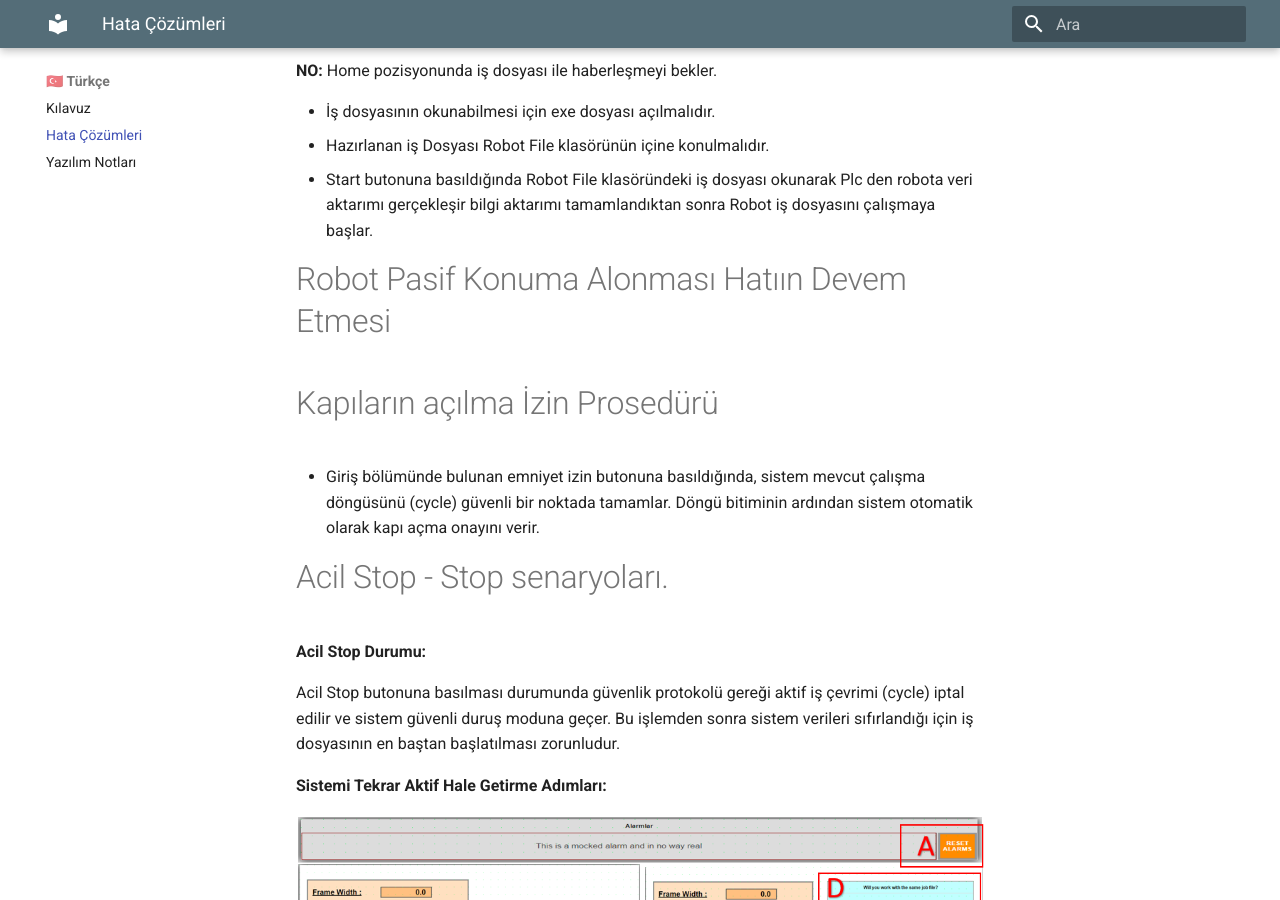
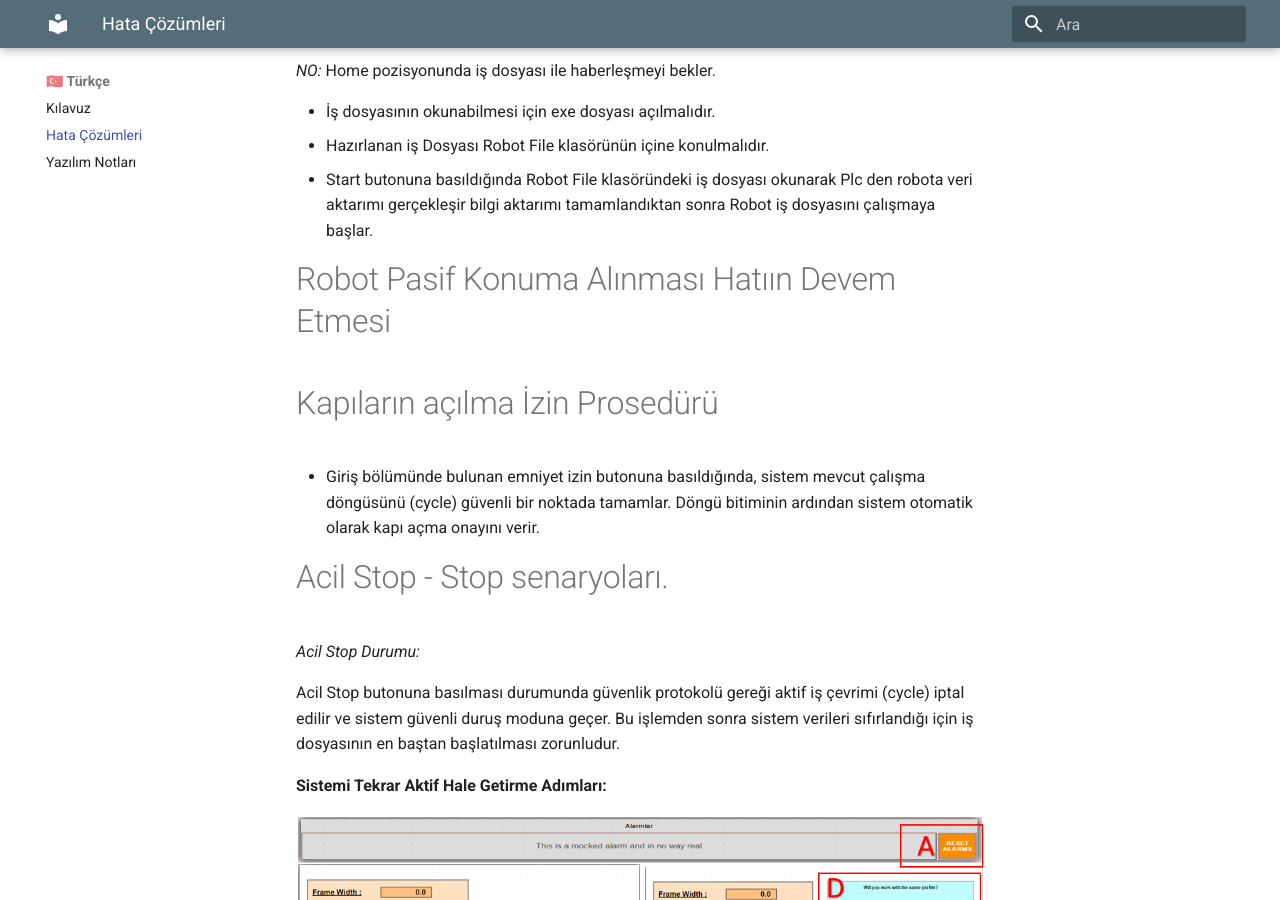
Before and after one commit to hm-info/rg830robot, an MkDocs documentation site: the page built from docs/operationGuide.md, in a window 1280 px wide and 900 px high, scrolled down 791 px. Built offline with MkDocs 1.6.1 and Material for MkDocs 9.7.7, drawn with Linux system fonts in a browser that asks for light colours; some of the changed text lies outside the part shown.

Commit message:
Update operationGuide.md

```diff
--- a/docs/operationGuide.md
+++ b/docs/operationGuide.md
@@ -4,15 +4,15 @@
 
 ![RG830](_media/o_GripperFree.png)
 
-**YES:** Elinde olan kalıbı kendi numarasındaki yere bırakarak tekrar home pozisyonuna döner ve iş dosyası ile haberleşmeyi bekler.
+*YES:* Elinde olan kalıbı kendi numarasındaki yere bırakarak tekrar home pozisyonuna döner ve iş dosyası ile haberleşmeyi bekler.
 
-**NO:**  Home pozisyonunda iş dosyası ile haberleşmeyi bekler.
+*NO:*  Home pozisyonunda iş dosyası ile haberleşmeyi bekler.
 
 - İş dosyasının okunabilmesi için exe dosyası açılmalıdır.
 - Hazırlanan iş Dosyası Robot File klasörünün içine konulmalıdır.
 - Start butonuna basıldığında Robot File klasöründeki iş dosyası okunarak Plc den robota veri aktarımı gerçekleşir bilgi aktarımı tamamlandıktan sonra Robot iş dosyasını çalışmaya başlar.
 
-# Robot Pasif Konuma Alonması Hatıın Devem Etmesi
+# Robot Pasif Konuma Alınması Hatıın Devem Etmesi
 
 # Kapıların açılma İzin Prosedürü
 
@@ -20,7 +20,7 @@
 
 # Acil Stop - Stop senaryoları.
 
-**Acil Stop Durumu:**
+*Acil Stop Durumu:*
 
 Acil Stop butonuna basılması durumunda güvenlik protokolü gereği aktif iş çevrimi (cycle) iptal edilir ve sistem güvenli duruş moduna geçer. Bu işlemden sonra sistem verileri sıfırlandığı için iş dosyasının en baştan başlatılması zorunludur.
 
@@ -29,24 +29,24 @@
 ![RG830](_media/o_AlarmRstButon.png)
 
 - Basılı olan Acil Stop butonu serbest bırakılır.
-- **A:** Operatör panelinden Alarmlar (Reset) temizlenir.
-- **B:** Reset e basılır . Robot Po to Main yapar arkasından **C** soru paneli açılır
-- **C:** Gripper üzerinde kalıp var,yok sorgusu yapılır. Daha sonrasında **D** soru paneli açılır
-- **D:** Acilden sonra aynı iş dosyası ile mi yoksa farklı bir iş dosyası ile mi çalışacağına dair soru paneli açılır.
+- *A:* Operatör panelinden Alarmlar (Reset) temizlenir.
+- *B:* Reset e basılır . Robot Po to Main yapar arkasından **C** soru paneli açılır
+- *C:* Gripper üzerinde kalıp var,yok sorgusu yapılır. Daha sonrasında **D** soru paneli açılır
+- *D:* Acilden sonra aynı iş dosyası ile mi yoksa farklı bir iş dosyası ile mi çalışacağına dair soru paneli açılır.
 
-  **YES:** Hafızadaki iş dosyası ile devam eder.
+  *YES:* Hafızadaki iş dosyası ile devam eder.
 
-  **NO:**  Farklı iş dosyasının yüklenmesini bekler. Belli bir süre iş dosyasını okuyamazsa, dosya okuyamadığına dair hata mesajı verir.
+  *NO:*  Farklı iş dosyasının yüklenmesini bekler. Belli bir süre iş dosyasını okuyamazsa, dosya okuyamadığına dair hata mesajı verir.
 
-  **Stop Durumu:**
+  *Stop Durumu:*
 
-Sistemde **E (Stop Butonu)**'na basıldığında, PLC ve robot koordineli bir "bekleme moduna" geçer. Bu sürecin teknik işleyişi şu şekildedir:
+Sistemde *E (Stop Butonu)*'na basıldığında, PLC ve robot koordineli bir "bekleme moduna" geçer. Bu sürecin teknik işleyişi şu şekildedir:
 
- - **PLC**, stop sinyali alındığında, mevcut çalışma adımını (state) dondurarak sistemi "Stop State" moduna alır.
+ - *PLC*, stop sinyali alındığında, mevcut çalışma adımını (state) dondurarak sistemi "Stop State" moduna alır.
 
- - **Robot**, stop sinyali geldiği anda hareketi kesmek yerine, işlem bütünlüğünü korumak adına bir sonraki beklemeli sinyal adımına (checkpoint) kadar çalışmaya devam eder.Robot ilgili adıma ulaştığında durur ve PLC’den gelecek olan "durum bitini" beklemeye başlar.
+ - *Robot*, stop sinyali geldiği anda hareketi kesmek yerine, işlem bütünlüğünü korumak adına bir sonraki beklemeli sinyal adımına (checkpoint) kadar çalışmaya devam eder.Robot ilgili adıma ulaştığında durur ve PLC’den gelecek olan "durum bitini" beklemeye başlar.
 
- - **Sistemi Yeniden Başlatma :** Operatör tarafından **F (Start Butonu)**'na basıldığında, PLC ilgili durum bitini aktif ederek sistemi kaldığı adım üzerinden tekrar normal çalışma döngüsüne yönlendirir.
+ - *Sistemi Yeniden Başlatma :* Operatör tarafından **F (Start Butonu)**'na basıldığında, PLC ilgili durum bitini aktif ederek sistemi kaldığı adım üzerinden tekrar normal çalışma döngüsüne yönlendirir.
 
 # Hat ile çalışacağı zaman, hattan çerçeve ne zaman gelecek, Hattaki çerçeve ile gelen çerçeve aynı mı
 
@@ -68,13 +68,13 @@
 
 - Takım kontrol noktasına ulaştığı halde siviçten doğrulama sinyali alınamazsa, robot otomatik olarak hareketi durdurur. Güvenli bir bekleme pozisyonuna (kontrol noktasının üst kısmı) geçerek operatör panelinde durum alarmını aktif hale getirir.
 
-**Müdahale ve Arıza Giderme:**
+*Müdahale ve Arıza Giderme:*
 
-- **Takım Hasarı:** Eğer delme ucu fiziksel olarak zarar görmüş veya kırılmışsa, yeni bir takım ucu ile değiştirilmelidir.
+- *Takım Hasarı:* Eğer delme ucu fiziksel olarak zarar görmüş veya kırılmışsa, yeni bir takım ucu ile değiştirilmelidir.
 
 - **Sensör Kontrolü:** Takım ucunda bir sorun gözlemlenmiyorsa, ilgili kontrol sensörünün (switch) işlevselliği ve kablo bağlantıları kontrol edilmelidir.
 
-- **Sistemi Tekrar Devreye Alma:** Gerekli fiziksel düzeltmeler yapıldıktan ve arıza kaynağı giderildikten sonra, operatör paneli üzerinden **Start Butonuna (F)** basılarak işlem döngüsü kaldığı yerden devam ettirilir.
+- *Sistemi Tekrar Devreye Alma:* Gerekli fiziksel düzeltmeler yapıldıktan ve arıza kaynağı giderildikten sonra, operatör paneli üzerinden **Start Butonuna (F)** basılarak işlem döngüsü kaldığı yerden devam ettirilir.
 
 # Accessory Not Ok Alarm Durumu
 
@@ -82,43 +82,43 @@
 
 Robot tarafından kontrol noktasına getirilen aksesuarın sensör tarafından algılanmaması durumunda sistem "AccessoryNotOk" alarmı üretir; robot, operatör müdahalesine imkan tanımak için kontrol noktasından bir miktar yükselerek bekleme moduna geçer. Bu durumda izlenmesi gereken çözüm yolları aşağıda belirtilmiştir:
 
-**Manuel Müdahale ile Devam Etme**
+*Manuel Müdahale ile Devam Etme*
 
 - Eğer aksesuar magazinden çıkmış fakat kalıp tarafından tam alınamadığı için magazin üzerinde kalmışsa:
 
-Operatör, emniyet kapısını açarak (sistem Acil Stop moduna geçecektir) hattın içerisine girer. Magazindeki aksesuarı alarak, geliş yönüne dikkat ederek el ile manuel olarak kalıba yerleştirir.Hattan çıkıp emniyet kapısını kapattıktan sonra sistemi resetleyip panel üzerinden *F (Start Buton)*'una basarak süreci kaldığı yerden devam ettirir.
+Operatör, emniyet kapısını açarak (sistem Acil Stop moduna geçecektir) hattın içerisine girer. Magazindeki aksesuarı alarak, geliş yönüne dikkat ederek el ile manuel olarak kalıba yerleştirir.Hattan çıkıp emniyet kapısını kapattıktan sonra sistemi resetleyip panel üzerinden **F (Start Buton)**'una basarak süreci kaldığı yerden devam ettirir.
 
-**Alma İşleminin Tekrarlanması (Aksesuar Magazindeyse)**
+*Alma İşleminin Tekrarlanması (Aksesuar Magazindeyse)*
 
 - Eğer aksesuar magazinde kalmışsa ve operatör bu parçanın robot tarafından tekrar alınmasını istiyorsa:
 
-Hattan çıktıktan ve emniyet kilidini devreye aldıktan sonra panel üzerindeki *B (Reset Butonu)*'na basılır. Bu işlemle birlikte robot, aynı aksesuarı alma döngüsünü en baştan tekrarlayacaktır.
+Hattan çıktıktan ve emniyet kilidini devreye aldıktan sonra panel üzerindeki **B (Reset Butonu)**'na basılır. Bu işlemle birlikte robot, aynı aksesuarı alma döngüsünü en baştan tekrarlayacaktır.
 
-**Magazinden Aksesuar Çıkmaması Durumu**
+*Magazinden Aksesuar Çıkmaması Durumu*
 
 - Eğer magazinden hiç aksesuar çıkmadığı için robot boş dönmüş ve bekleme noktasına gelmişse:
 
-Hata giderildikten sonra panel üzerinden *B (Reset Butonu)*'na basılarak aksesuar alma işlemi yeniden başlatılır.
+Hata giderildikten sonra panel üzerinden **B (Reset Butonu)***'na basılarak aksesuar alma işlemi yeniden başlatılır.
 
 # Çeneye Vida Çekilememe Durumu
 
 Robot, vidalama işlemi öncesinde sistemden vida besleme talebinde bulunur. Vida beslemesinin başarısız olması durumunda operatör aşağıdaki adımları izlemelidir:
 
-**Ön Kontrol:**
+*Ön Kontrol:*
 
 - Operatör, öncelikle vidalama ucunu gözle kontrol ederek vidanın gönderilip gönderilmediğini teyit etmelidir.
 
-**Vida Gönderimi Başarılı İse (Görsel Onay):**
+*Vida Gönderimi Başarılı İse (Görsel Onay):*
 
 - Eğer vida uca ulaşmışsa ve herhangi bir sorun gözlemlenmiyorsa:
 
-Hattın içerisine girildiği için öncelikle sistem emniyet devreleri resetlenmelidir.Ardından panel üzerindeki *F (Start Butonu)*'na basılarak işlem kaldığı yerden devam ettirilmelidir.
+Hattın içerisine girildiği için öncelikle sistem emniyet devreleri resetlenmelidir.Ardından panel üzerindeki **F (Start Butonu)**'na basılarak işlem kaldığı yerden devam ettirilmelidir.
 
-**Vida Beslenemedi İse (Hata Onayı):**
+*Vida Beslenemedi İse (Hata Onayı):*
 
 - Eğer görsel kontrolde vidanın uca ulaşmadığı teyit edilirse:
 
-Hattın içerisine girildiği için öncelikle sistem emniyet devreleri resetlenmelidir. Ardından panel üzerindeki *B (Reset Butonu)*'na basılarak vida çekme işlemi yeniden tetiklenmelidir.
+Hattın içerisine girildiği için öncelikle sistem emniyet devreleri resetlenmelidir. Ardından panel üzerindeki **B (Reset Butonu)**'na basılarak vida çekme işlemi yeniden tetiklenmelidir.
 
 # Aktüel Aksesuar Montajını Geçmek için PassNextAccessory
 
@@ -126,18 +126,18 @@
 
 Robotun delme, vidalama veya diğer operasyonları sırasında herhangi bir sorunla karşılaşılması durumunda, mevcut iş akışını bozmadan sürece müdahale etmek için aşağıdaki adımlar izlenmelidir:
 
-**İşlemin Durdurulması:**
+*İşlemin Durdurulması:*
 - Panel üzerinden E (Stop Butonu)'na basılmalıdır. Bu işlem robotu bekleme moduna alır.
 
-**Dikkat:** Bu aşamada B (Reset Butonu)'na basılırsa, tüm işlem durumu (state) sıfırlanır ve süreç en başa döner.
+*Dikkat:* Bu aşamada B (Reset Butonu)'na basılırsa, tüm işlem durumu (state) sıfırlanır ve süreç en başa döner.
 
 **İşlemin Yeniden Başlatılması ve Seçenekler:**
 
 - Durdurma işleminden sonra F (Start Butonu)'na basıldığında, ekranda bir karar sayfası açılır. Operatör bu aşamada şu iki seçenekten birini tercih etmelidir:
 
-**G:** Robotun, kaldığı yerden işlemlerine devam etmesini sağlar.
+*G:* Robotun, kaldığı yerden işlemlerine devam etmesini sağlar.
 
-**H:** Robotun, mevcut işlemini iptal ederek bir sonraki aksesuar döngüsüne geçmesini sağlar.
+*H:* Robotun, mevcut işlemini iptal ederek bir sonraki aksesuar döngüsüne geçmesini sağlar.
 
 *Kritik Uyarı:* **H** seçeneği tercih edildiğinde robot kendisini güvenli bir şekilde kurtardıktan sonra Gripper da kalıp varsa bırakma noktasına gidecektir. Bırakma işlemi sırasında kalıpta aksesuar bulunmadığından emin olunmalıdır.
 
@@ -168,51 +168,51 @@
 
 Robot bazen fiziksel bir engele çarpmadığı halde, gitmek istediği noktaya matematiksel olarak ulaşamaz veya eklem limitlerine takılır. Bu durumlarda operatörün kurtarması için izleyeceği adımlar şunlardır:
 
-**1. Sorunu Teşhis Etme (Hata Mesajı Okuma)**
+## 1. Sorunu Teşhis Etme (Hata Mesajı Okuma)
 
 - Ekranda aşağıdaki mesajlardan birini görüyorsanız robot "geometrik" bir çıkmaza girmiştir:
 
-**"Axis Limit":* *Robot bir ekleminin dönebileceği son noktaya gelmiştir.
+*"Axis Limit":* *Robot bir ekleminin dönebileceği son noktaya gelmiştir.
 
-**"Singularity"** (Tekillik): Robotun bilek eksenleri (4 ve 6) aynı hizaya gelmiş, robot yönünü şaşırmıştır.
+*"Singularity"* (Tekillik): Robotun bilek eksenleri (4 ve 6) aynı hizaya gelmiş, robot yönünü şaşırmıştır.
 
-**"Out of Reach":** Robotun kolu o noktaya yetişemiyor veya o rotayı takip edemiyordur.
+*"Out of Reach":* Robotun kolu o noktaya yetişemiyor veya o rotayı takip edemiyordur.
 
-**2. Robotu Manuel Modda Kurtarma (Jogging)**
+##2. Robotu Manuel Modda Kurtarma (Jogging)
 
 ![RG830](_media/ModSecim.png)
 
-Kontrol ünitesinden anahtarı saga çevirerek *B (Manuel Mod)*'a alın
+Kontrol ünitesinden anahtarı saga çevirerek **B (Manuel Mod)**'a alın
 
 ![RG830](_media/1_6EksenSecim.png)
 
 - Robot bu hataları verdiğinde genellikle "Linear" (Doğrusal) modda hareket etmeyi reddeder. Robotu rahatlatmak için:
 
-**Hareket Modunu Değiştirin:** FlexPendant üzerinden hareket modunu "Axis" (Eksen) moduna getirin. **A** tuşuna basıldığında **B** kısmının 1-3 ve 4-6 arasında eksen olarak değiştiğini göreceksiniz.
+*Hareket Modunu Değiştirin:* FlexPendant üzerinden hareket modunu "Axis" (Eksen) moduna getirin. **A** tuşuna basıldığında **B** kısmının 1-3 ve 4-6 arasında eksen olarak değiştiğini göreceksiniz.
 
-**Eksenleri Manuel Döndürün:** Limit hatası varsa: Sınıra dayanan ekseni ters yöne doğru joystick ile çevirin.Hangi eksen arasında çalışılacaksa o alanda **B** kalınmalı ve Jogging sayfasındaki joystick yönlerinin nasıl çalıştığını gösteren görsele bakarak hareket ettirilmelidir.
+*Eksenleri Manuel Döndürün:* Limit hatası varsa: Sınıra dayanan ekseni ters yöne doğru joystick ile çevirin.Hangi eksen arasında çalışılacaksa o alanda **B** kalınmalı ve Jogging sayfasındaki joystick yönlerinin nasıl çalıştığını gösteren görsele bakarak hareket ettirilmelidir.
 
-**Tekillik (Singularity) varsa:** 5. ekseni (bilek bükme) hafifçe yukarı veya aşağı hareket ettirerek eksenlerin aynı hizadan çıkmasını sağlayın.
+*Tekillik (Singularity) varsa:* 5. ekseni (bilek bükme) hafifçe yukarı veya aşağı hareket ettirerek eksenlerin aynı hizadan çıkmasını sağlayın.
 
-**Güvenli Bir Noktaya Çekin:** Robotu, sorun yaşadığı noktadan yaklaşık 5-10 cm uzaklaştırıp boşluğa (güvenli alana) alın.
+*Güvenli Bir Noktaya Çekin:* Robotu, sorun yaşadığı noktadan yaklaşık 5-10 cm uzaklaştırıp boşluğa (güvenli alana) alın.
 
-**3. İşlemi "Atlatma" ve Devam Ettirme (Program Pointer Taşıma)**
+## 3. İşlemi "Atlatma" ve Devam Ettirme (Program Pointer Taşıma)
 
 ![RG830](_media/o_PointerTaşıma.png)
 
 - Operatörün asıl yapması gereken, robotu o "hatalı noktadan" kurtarıp bir sonraki güvenli işlem adımına manuel olarak yönlendirmektir.şu adımları izleyin:
 
-**Program Editor Sayfasını Açın:** FlexPendant'ta  kısmına girin **A**'dan menü çubuğuna ve **B**'ye basarak Program Editör sayfasını açın.
+*Program Editor Sayfasını Açın:* FlexPendant'ta  kısmına girin **A**'dan menü çubuğuna ve **B**'ye basarak Program Editör sayfasını açın.
 
-**Bir Sonraki Adımı Seçin:** Kod içerisinde robotun takıldığı satırın bir altındaki veya bir sonraki işlem başlangıcı olan (Örn: MoveL veya MoveJ) satıra dokunarak seçili hale getirin. Görsel **C**. Arada komut satırları varsa komut satırlarını atlamayın. Plc tarafında state lerde takılma yaşamamak için.
+*Bir Sonraki Adımı Seçin:* Kod içerisinde robotun takıldığı satırın bir altındaki veya bir sonraki işlem başlangıcı olan (Örn: MoveL veya MoveJ) satıra dokunarak seçili hale getirin. Görsel **C**. Arada komut satırları varsa komut satırlarını atlamayın. Plc tarafında state lerde takılma yaşamamak için.
 
-**İmleci Taşıyın (PP to Cursor):** **D** "Debug" menüsünden **E** "PP to Cursor" (Program İmlecini Seçili Satıra Taşı) seçeneğine basın.
+*İmleci Taşıyın (PP to Cursor):* **D** "Debug" menüsünden **E** "PP to Cursor" (Program İmlecini Seçili Satıra Taşı) seçeneğine basın.
 
-Bu işlemlerden sonra önce manuel olarak çalıiştırılarak işlemin devam edilebilir olduğu izlemek sağlıklı olacaktır. Manuel olarak adım adım ilerlemek için Flexpendant üzerinden görseldeki **F** Motor On butonunu *basılı tutun* Görsel **H** da olduğu gibi siz basılı tutarken Motor On yazısının olduğunu görün manuel de işlemleri bu şekilde ilerletebilirsiniz. Sonrasında Görsel **G** adım adım her satırı işletmek için kullanılır her basışta kendi içinde bir satır okuyarak ilerler. Görsel **G** de adım adım gitmek istemiyorsanız Görsel **I** ya bastığınız da tüm satırları adım adım taramaya başlar. Robot çalışırken durdurmak istediğiniz zaman Görsel **J** Stop butonu na basabilir yada Görsel **F** Motor On butonundan elinizi çekebilirsiniz. Robotu çalıştırdıktan sonra robot sonraki adıma kendisi gidebildiyse bu aşamadan sonra Robotu Otomatik Moda alarak tekrar çalıştırabilirsiniz.
+Bu işlemlerden sonra önce manuel olarak çalıiştırılarak işlemin devam edilebilir olduğu izlemek sağlıklı olacaktır. Manuel olarak adım adım ilerlemek için Flexpendant üzerinden görseldeki **F** Motor On butonunu **basılı tutun** Görsel **H** da olduğu gibi siz basılı tutarken Motor On yazısının olduğunu görün manuel de işlemleri bu şekilde ilerletebilirsiniz. Sonrasında Görsel **G** adım adım her satırı işletmek için kullanılır her basışta kendi içinde bir satır okuyarak ilerler. Görsel **G** de adım adım gitmek istemiyorsanız Görsel **I** ya bastığınız da tüm satırları adım adım taramaya başlar. Robot çalışırken durdurmak istediğiniz zaman Görsel **J** Stop butonu na basabilir yada Görsel **F** Motor On butonundan elinizi çekebilirsiniz. Robotu çalıştırdıktan sonra robot sonraki adıma kendisi gidebildiyse bu aşamadan sonra Robotu Otomatik Moda alarak tekrar çalıştırabilirsiniz.
 
-**Otomatik Mod ve Start:** Görseldeki **K** yönüne anahtarı çevirin Flexpendant ekranına gelen soruları onaylayın ve Sistemi "Auto" moduna alın, görseldeki **L** kısmına basarak motorları aktif hale getirin ve sistemdeki alarmları kaldırdıktan sonra Start vererek işlemlerinize devam edin
+*Otomatik Mod ve Start:* Görseldeki **K** yönüne anahtarı çevirin Flexpendant ekranına gelen soruları onaylayın ve Sistemi "Auto" moduna alın, görseldeki **L** kısmına basarak motorları aktif hale getirin ve sistemdeki alarmları kaldırdıktan sonra Start vererek işlemlerinize devam edin
 
-**Hız Kontrolü:** Robot ilk hareketini yaparken hızı %10-%25 seviyesinde tutarak yörüngesini izleyin. bir sorun gözlemlenmez ise hızı tekrar %100 e alabilirsiniz. Hız ayar sayfası için sırasıyla görseldeki **M-N** kısımlarına tıklayarak **O** hız sayfasını açabilirsiniz.
+*Hız Kontrolü:* Robot ilk hareketini yaparken hızı %10-%25 seviyesinde tutarak yörüngesini izleyin. bir sorun gözlemlenmez ise hızı tekrar %100 e alabilirsiniz. Hız ayar sayfası için sırasıyla görseldeki **M-N** kısımlarına tıklayarak **O** hız sayfasını açabilirsiniz.
 
 # Ekrandaki Parametreler hakkında , vidalama eksen hızları hakkında detaylı bilgi
 
```
